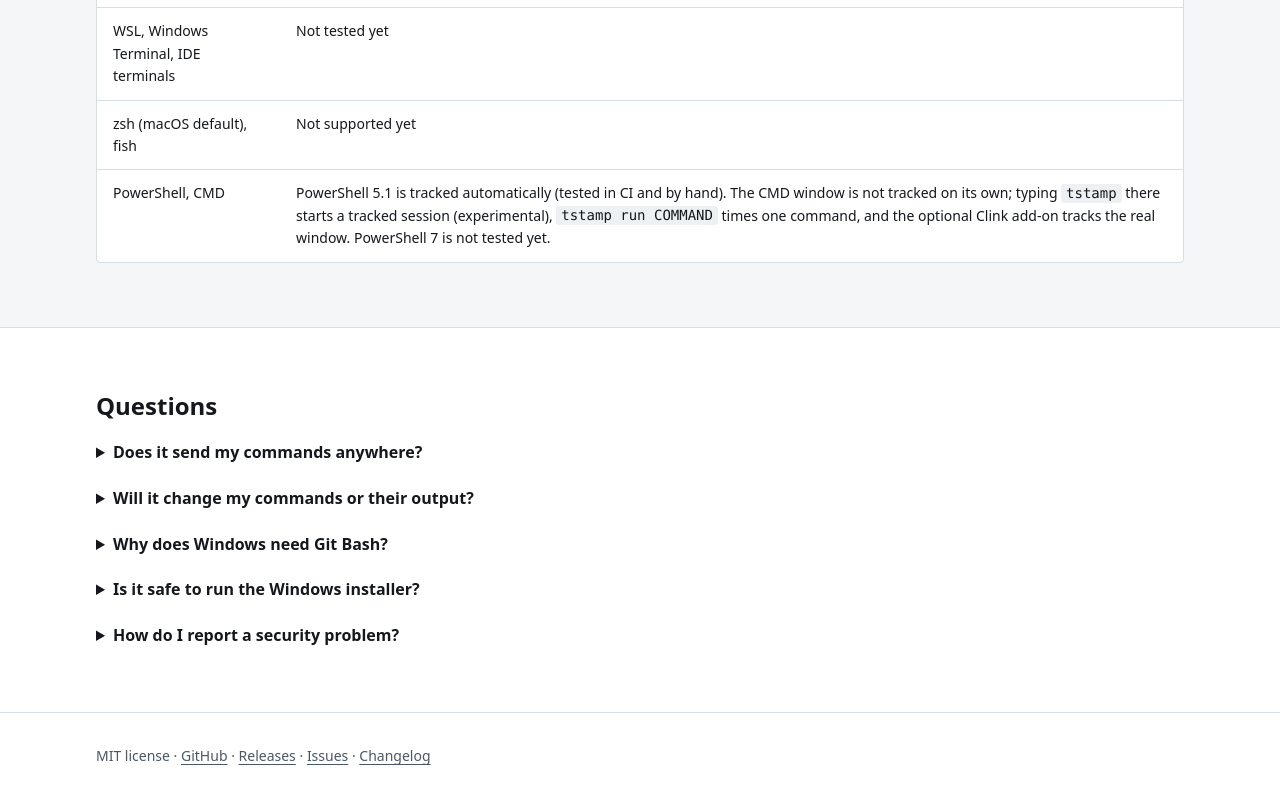
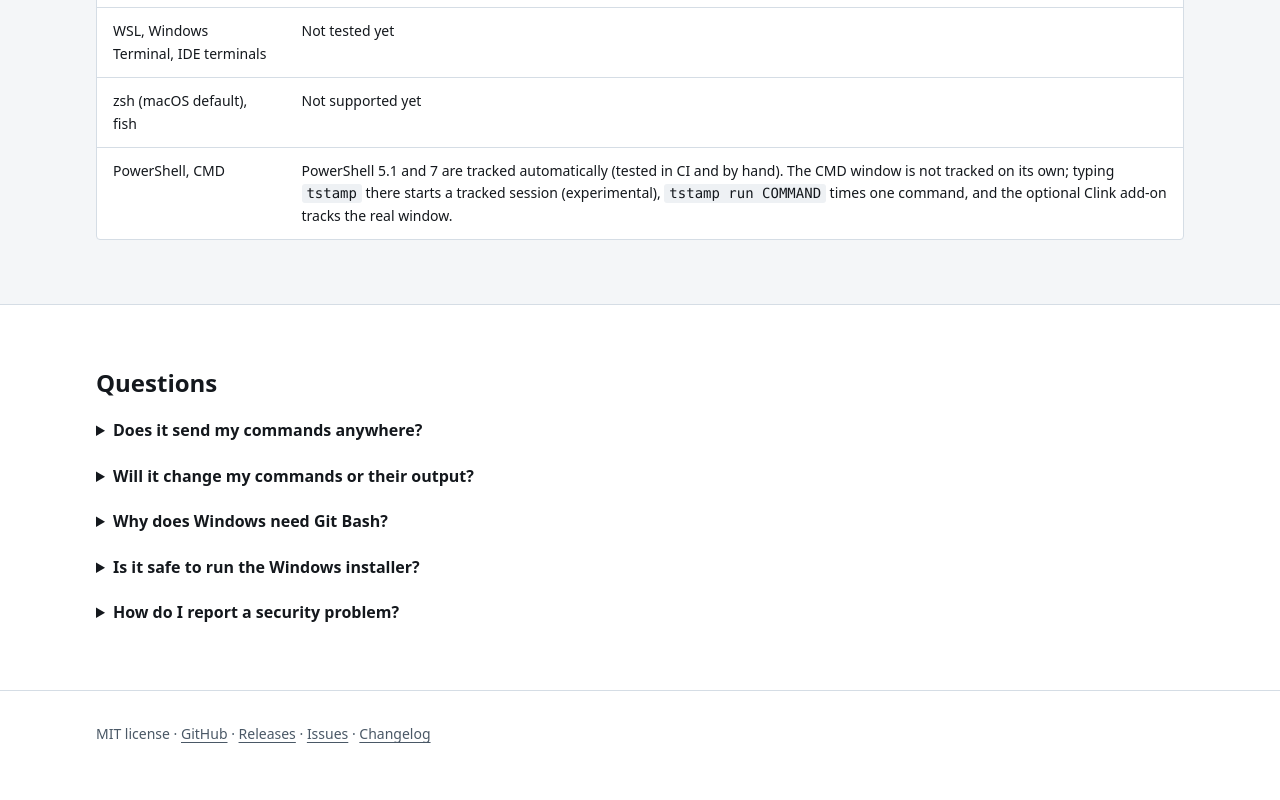
Before and after one commit to abinaze/tstamp, a plain HTML site: page site/index.html in a window 1280 px wide. Shown: the part 3546-4346 px from the top of the page. After the commit the page ends 4323 px from the top, so only its background shows below. Drawn offline with Linux system fonts and the light colour scheme; no server answers.

Commit message:
docs: PowerShell 7 is tested

```diff
--- a/site/index.html
+++ b/site/index.html
@@ -162,7 +162,7 @@ Build failed.
         <tr><td>Restart behaviour</td><td>Tested with a real restart in Git Bash. Not yet tested in PowerShell.</td></tr>
         <tr><td>WSL, Windows Terminal, IDE terminals</td><td>Not tested yet</td></tr>
         <tr><td>zsh (macOS default), fish</td><td>Not supported yet</td></tr>
-        <tr><td>PowerShell, CMD</td><td>PowerShell 5.1 is tracked automatically (tested in CI and by hand). The CMD window is not tracked on its own; typing <code>tstamp</code> there starts a tracked session (experimental), <code>tstamp run COMMAND</code> times one command, and the optional Clink add-on tracks the real window. PowerShell 7 is not tested yet.</td></tr>
+        <tr><td>PowerShell, CMD</td><td>PowerShell 5.1 and 7 are tracked automatically (tested in CI and by hand). The CMD window is not tracked on its own; typing <code>tstamp</code> there starts a tracked session (experimental), <code>tstamp run COMMAND</code> times one command, and the optional Clink add-on tracks the real window.</td></tr>
       </tbody>
     </table></div>
   </div>
```
Also changed, not shown: docs/manual.txt, 3 other files.
